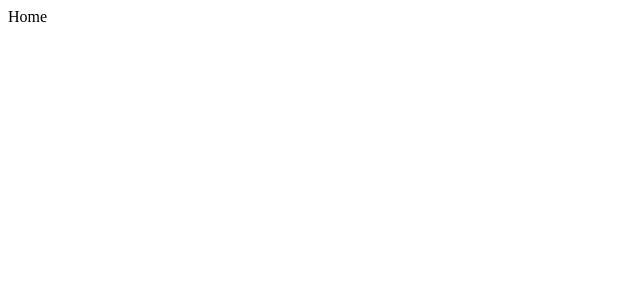
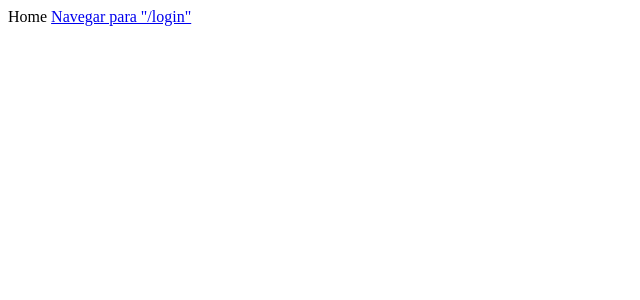
Before and after one commit to ProgramadorVictor/empresa360, a Vue app: page /home in a window 1280 px wide. Shown: the top 300 px of the page, without its empty margins (0-640 px from the left). Built offline with nearby package versions, Linux system fonts and the light colour scheme.

Commit message:
router link navegação entre rotas

```diff
--- a/src/views/HomeComponent.vue
+++ b/src/views/HomeComponent.vue
@@ -1,6 +1,9 @@
 <template>
     <div>
+        <!-- Não é criado uma requisição http caso utilize a SPA. -->
         Home
+        <router-link :to="{path: '/login'}">Navegar para "/login"</router-link>
+        <!-- tag <router-link> utilizado para indicar uma navegação para outra página, porém o to="" é essencial para escolher a página. -->
     </div>
 </template>
 <script>
--- a/src/views/LoginComponent.vue
+++ b/src/views/LoginComponent.vue
@@ -1,6 +1,9 @@
 <template>
     <div>
+        <!-- Não é criado uma requisição http caso utilize a SPA. -->
         Login
+        <router-link to="/home">Navegar para "/home"</router-link>
+        <!-- tag <router-link> utilizado para indicar uma navegação para outra página, porém o to="" é essencial para escolher a página. -->
     </div>
 </template>
 <script>
```
